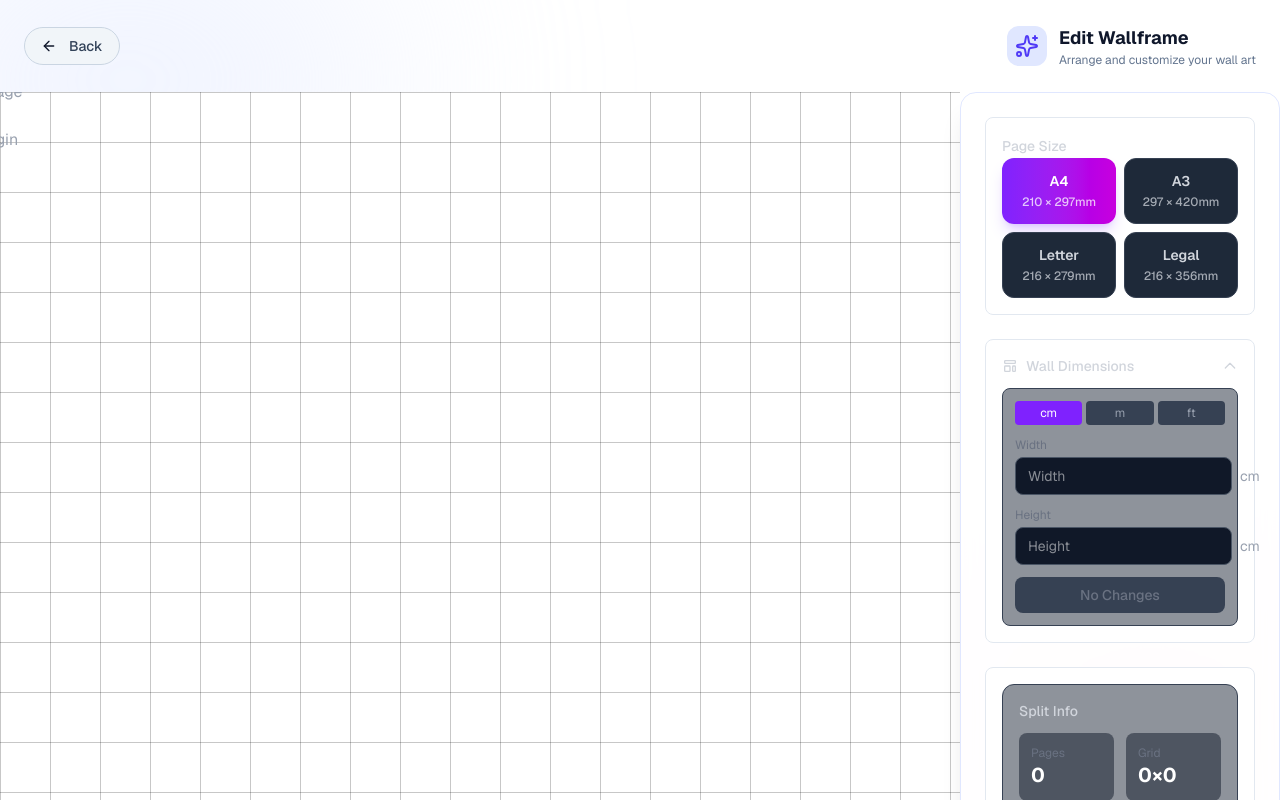
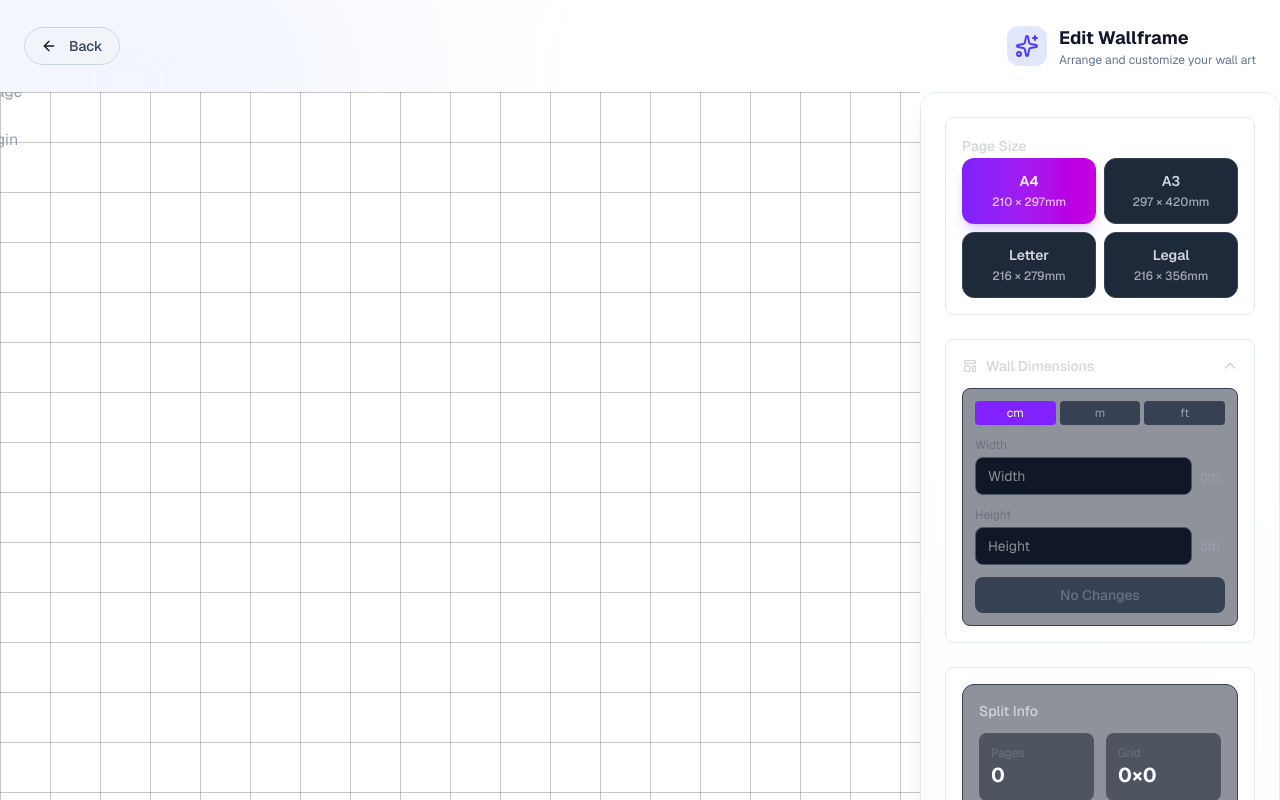
Before and after one commit to anup4747/ImageSplit, a Next.js app: page /edit in a window 1280 px wide. Shown: the top 800 px of the page. Built offline with nearby package versions, Linux system fonts and the light colour scheme.

Commit message:
changes in ui

```diff
--- a/src/app/edit/page.tsx
+++ b/src/app/edit/page.tsx
@@ -158,16 +158,16 @@ export default function EditPage() {
         {/* Editor View (UI focus) */}
         <div className="flex-1 flex w-full overflow-hidden">
           {/* Main Editor Area (canvas) */}
-          <div className="flex-1 flex flex-col bg-gradient-to-b from-white to-indigo-50 overflow-hidden">
+          <div className="flex-1 flex flex-col bg-gradient-to-b from-white to-indigo-50 h-screen">
             <div className="flex-1">
-              <div className="h-full bg-white shadow-xl overflow-auto">
+              <div className="h-full bg-white shadow-xl">
                 <CollageEditor pages={pages} pageSize={selectedPageSize} onPagesChange={setPages} />
               </div>
             </div>
           </div>
 
           {/* Sidebar (right) */}
-          <aside className="w-80 p-6 bg-white/80 backdrop-blur-sm rounded-2xl border border-indigo-100 shadow-xl overflow-auto">
+          <aside className="w-90 p-6 bg-white/80 backdrop-blur-sm rounded-2xl border border-indigo-100 shadow-xl overflow-auto h-screen">
             <div className="space-y-6">
               {previewUrl && (
                 <div className="p-4 bg-white rounded-xl border border-slate-200 shadow-sm">
```
